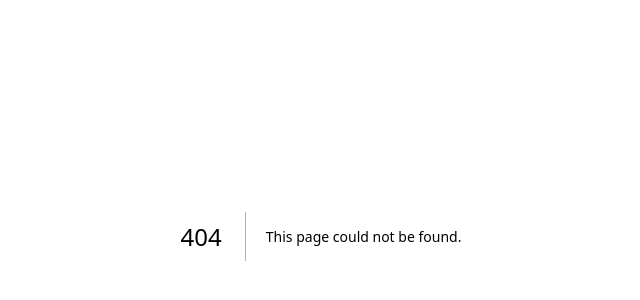
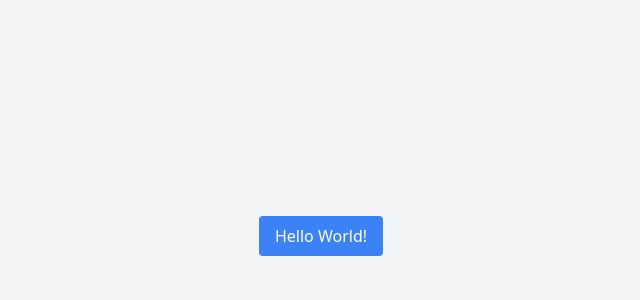
Before and after one commit to kengo-k/css-cookbook, a Next.js app: page /hello in a window 1280 px wide. Before the commit this address had no page. Shown: the part 164-464 px from the top of the page, without its empty margins (319-959 px from the left). Built offline with nearby package versions, Linux system fonts and the light colour scheme.

Commit message:
add hello page with tailwindcss

```diff
--- /dev/null
+++ b/src/pages/hello.js
@@ -0,0 +1,13 @@
+import "../app/globals.css";
+
+function Hello() {
+  return (
+    <div className="flex justify-center items-center h-screen bg-gray-100">
+      <button className="px-4 py-2 bg-blue-500 text-white rounded hover:bg-blue-700">
+        Hello World!
+      </button>
+    </div>
+  );
+}
+
+export default Hello;
```
